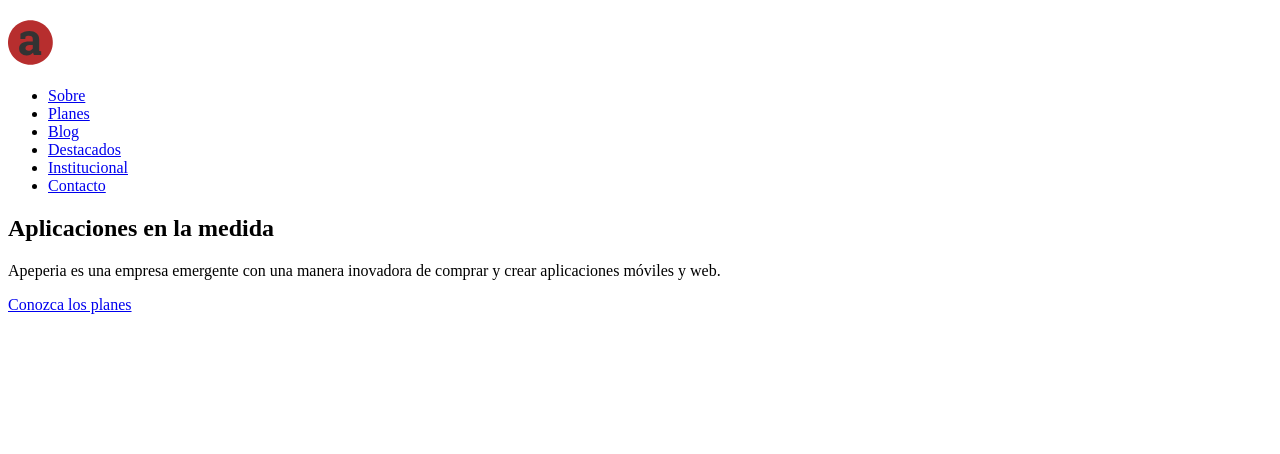
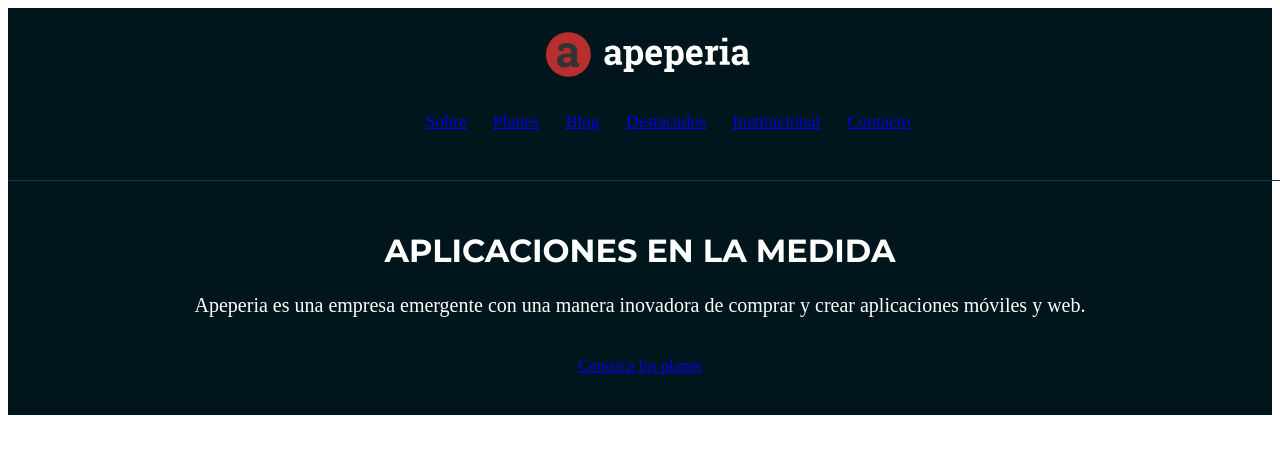
Before and after one commit to LUENRA9/ApeperiaProyecto, a plain HTML site: page index.html in a window 1280 px wide. Drawn offline with Linux system fonts and the light colour scheme.

Commit message:
addinf fonts and linking css with index

```diff
--- a/index.html
+++ b/index.html
@@ -4,27 +4,30 @@
     <meta charset="UTF-8">
     <meta http-equiv="X-UA-Compatible" content="IE=edge">
     <meta name="viewport" content="width=device-width, initial-scale=1.0">
-    <title>Document</title>
+    <title> Home | Appeperia</title>
+    <link href="https://fonts.googleapis.com/css2?family=Montserrat:wght@300;400;700&family=Open+Sans:wght@300;400;700&display=swap" rel="stylesheet">
+    <link rel="stylesheet" href="css/head.css">
+    <link rel="stylesheet" href="css/llamada.css">
 </head>
 <body>
-    <header>
-        <img src="img/logo-apeperia.svg" alt="logo apeperia">
+    <header class="head">
+        <img class="head__logo" src="img/logo-apeperia.svg" alt="logo apeperia">
         <nav>
             <ul>
-                <li><a href="#">Sobre</a></li>
-                <li><a href="#">Planes</a></li>
-                <li><a href="#">Blog</a></li>
-                <li><a href="#">Destacados</a></li>
-                <li><a href="#">Institucional</a></li>
-                <li><a href="#">Contacto</a></li>
+                <li class="head__enlace"><a href="#">Sobre</a></li>
+                <li class="head__enlace"><a href="#">Planes</a></li>
+                <li class="head__enlace"><a href="#">Blog</a></li>
+                <li class="head__enlace"><a href="#">Destacados</a></li>
+                <li class="head__enlace"><a href="#">Institucional</a></li>
+                <li class="head__enlace"><a href="#">Contacto</a></li>
             </ul>
         </nav>
     </header>
     <main>
-        <section>
-            <h1>Aplicaciones en la medida</h1>
-            <p>Apeperia es una empresa emergente con una manera inovadora de comprar y crear aplicaciones móviles y web.</p>
-            <a href="#">Conozca los planes</a>
+        <section  class="llamada">
+            <h1 class="llamada__titulo">Aplicaciones en la medida</h1>
+            <p class="llamada__texto">Apeperia es una empresa emergente con una manera inovadora de comprar y crear aplicaciones móviles y web.</p>
+            <a class="llamada__boto" href="#">Conozca los planes</a>
         </section>
     </main>
 </body>
```
